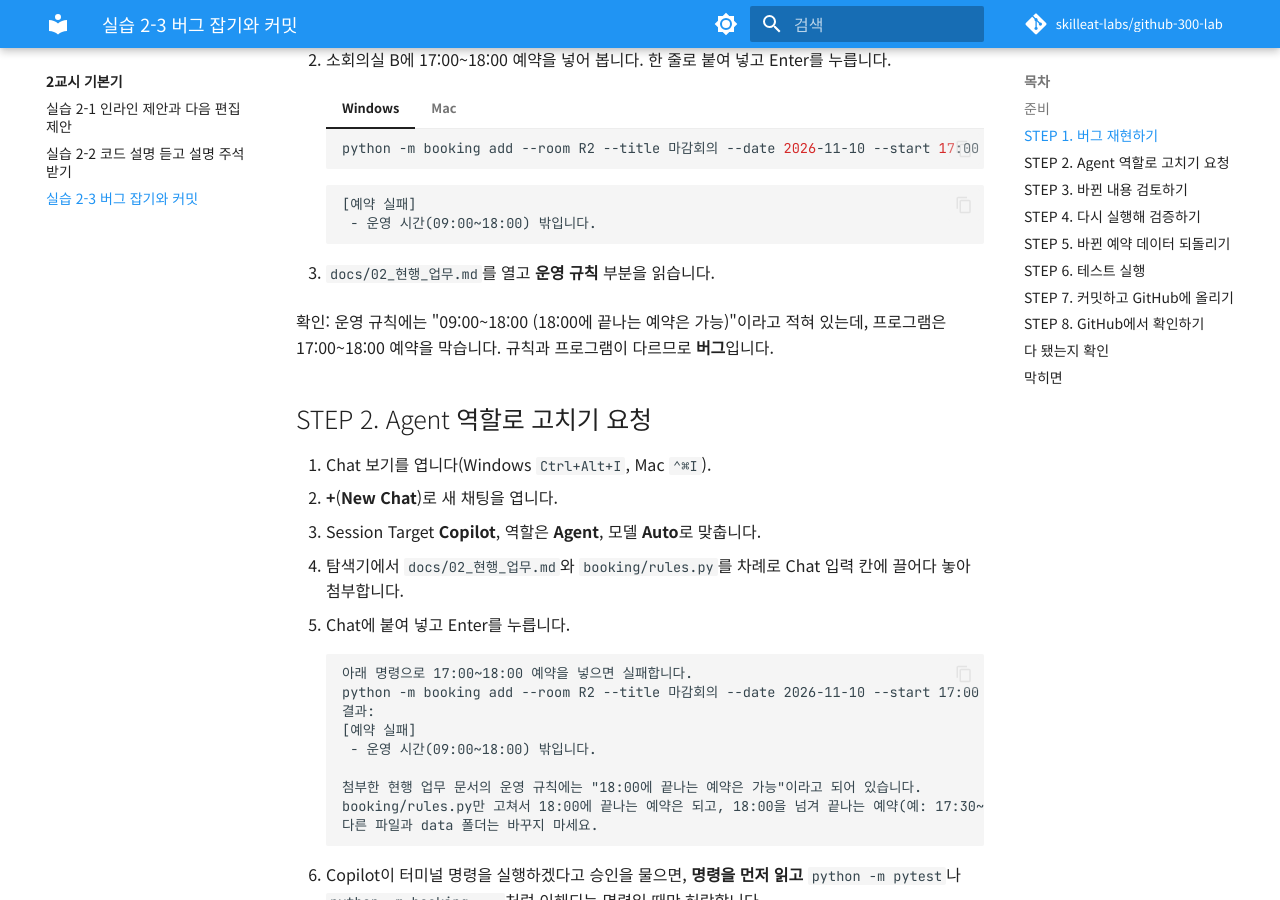
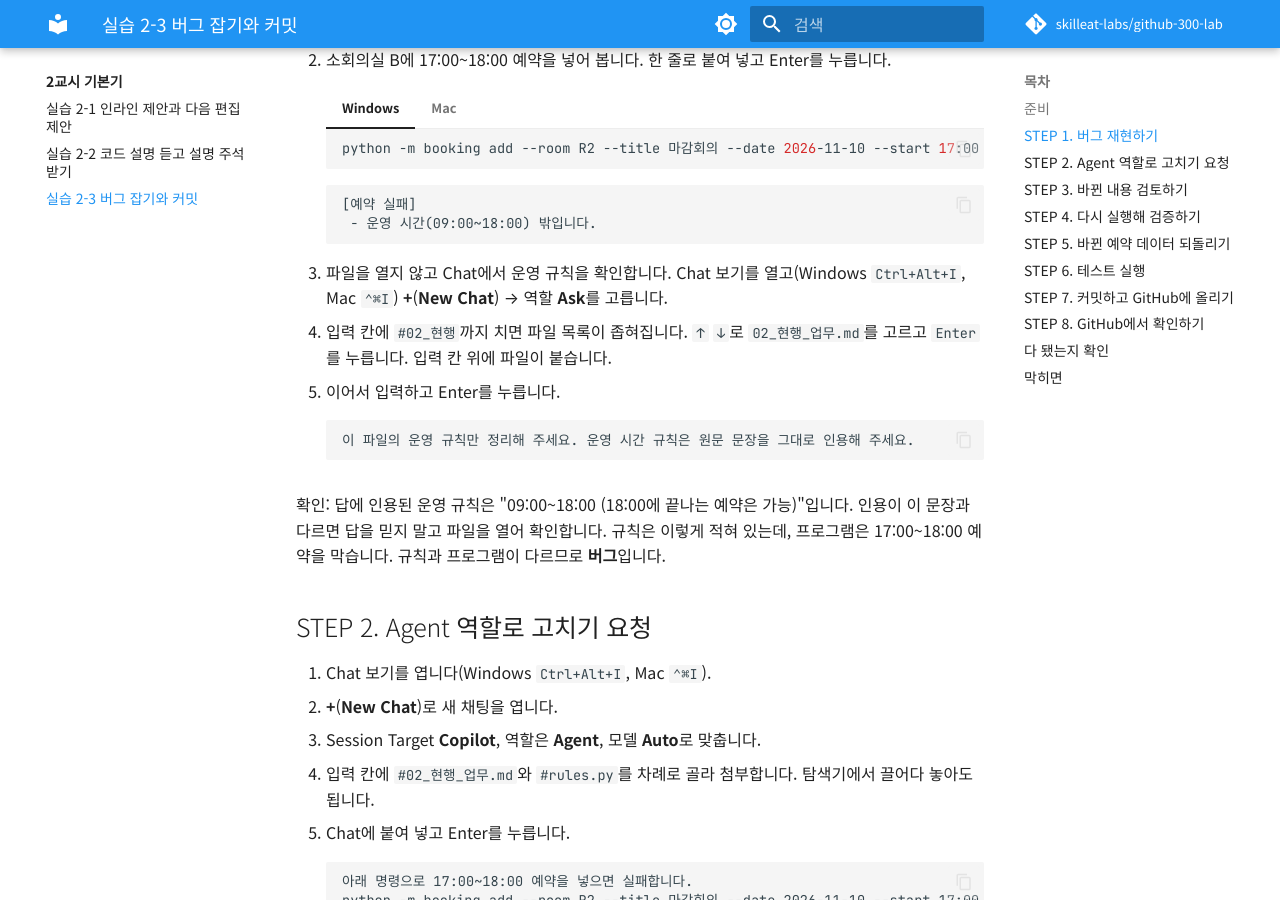
Before and after one commit to skilleat-labs/github-300-lab, an MkDocs documentation site: the page built from docs/class2/lab-3.md, in a window 1280 px wide and 900 px high, scrolled down 627 px. Built offline with MkDocs 1.6.1 and Material for MkDocs 9.7.7, drawn with Linux system fonts in a browser that asks for light colours; comment, search, counter and statistics services are not loaded.

Commit message:
2-3 운영 규칙을 #파일 첨부로 Chat에서 확인, 한 장 정리에 #파일이름 추가
Co-Authored-By: Claude Opus 5.5 <noreply@anthropic.com>

````diff
--- a/docs/class2/lab-3.md
+++ b/docs/class2/lab-3.md
@@ -34,16 +34,23 @@
      - 운영 시간(09:00~18:00) 밖입니다.
     ```
 
-3. `docs/02_현행_업무.md`를 열고 **운영 규칙** 부분을 읽습니다.
+3. 파일을 열지 않고 Chat에서 운영 규칙을 확인합니다. Chat 보기를 열고(Windows `Ctrl+Alt+I`, Mac `⌃⌘I`) **+**(**New Chat**) → 역할 **Ask**를 고릅니다.
+4. 입력 칸에 `#02_현행`까지 치면 파일 목록이 좁혀집니다. `↑` `↓`로 `02_현행_업무.md`를 고르고 `Enter`를 누릅니다. 입력 칸 위에 파일이 붙습니다.
+5. 이어서 입력하고 Enter를 누릅니다.
 
-확인: 운영 규칙에는 "09:00~18:00 (18:00에 끝나는 예약은 가능)"이라고 적혀 있는데, 프로그램은 17:00~18:00 예약을 막습니다. 규칙과 프로그램이 다르므로 **버그**입니다.
+    ```text
+    이 파일의 운영 규칙만 정리해 주세요. 운영 시간 규칙은 원문 문장을 그대로 인용해 주세요.
+    ```
+
+
+확인: 답에 인용된 운영 규칙은 "09:00~18:00 (18:00에 끝나는 예약은 가능)"입니다. 인용이 이 문장과 다르면 답을 믿지 말고 파일을 열어 확인합니다. 규칙은 이렇게 적혀 있는데, 프로그램은 17:00~18:00 예약을 막습니다. 규칙과 프로그램이 다르므로 **버그**입니다.
 
 ## STEP 2. Agent 역할로 고치기 요청
 
 1. Chat 보기를 엽니다(Windows `Ctrl+Alt+I`, Mac `⌃⌘I`).
 2. **+**(**New Chat**)로 새 채팅을 엽니다.
 3. Session Target **Copilot**, 역할은 **Agent**, 모델 **Auto**로 맞춥니다.
-4. 탐색기에서 `docs/02_현행_업무.md`와 `booking/rules.py`를 차례로 Chat 입력 칸에 끌어다 놓아 첨부합니다.
+4. 입력 칸에 `#02_현행_업무.md`와 `#rules.py`를 차례로 골라 첨부합니다. 탐색기에서 끌어다 놓아도 됩니다.
 5. Chat에 붙여 넣고 Enter를 누릅니다.
 
     ```text
````
Also changed, not shown: docs/appendix/vscode-copilot.md (+1 -0 lines).
